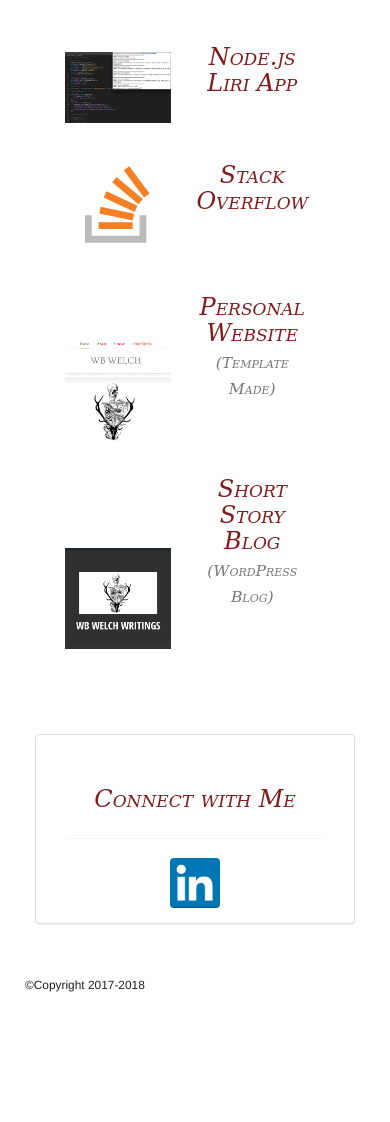
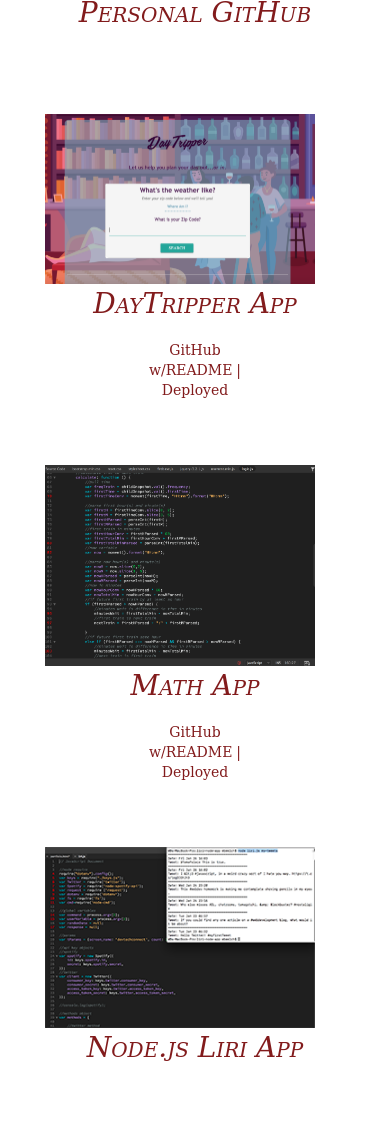
Before and after one commit to wbwelch/portfolio, a plain HTML site: page portfolio.html in a window 390 px wide. Shown: the part 831-1953 px from the top of the page. Before the commit the page ends 1835 px from the top, so only its background shows below. Drawn offline with nearby package versions, Linux system fonts and the light colour scheme.

Commit message:
CSS and HTML cleanup.

```diff
--- a/assets/CSS/style.css
+++ b/assets/CSS/style.css
@@ -39,19 +39,21 @@ h3 {
 	font-variant: small-caps;
 	font-size: 42px;
 }
-h1 {
-	font-size: 43px;
-}
 h3 {
 	font-size: 24px;
 	color: #821B1C;
 }
 .centered {
 	text-align: center;
+	color: #212121;
+}
+h1 {
+	font-size: 43px;
 }
 .nav-menu {
 	color: #821B1C;
 	text-decoration: underline;
+	font-size: 18px;
 }
 .small {
 	font-size: 18px;
@@ -61,6 +63,11 @@ small {
 }
 .bold {
 	font-weight: 700;
+}
+.photo-text-small {
+	color: #821B1C;
+	font-family: Constantia, "Lucida Bright", "DejaVu Serif", Georgia, "serif";
+	font-size: 14px;
 }
 /*
 ========================================
@@ -83,7 +90,7 @@ hr {
          -o-transform: rotate(120deg);
             transform: rotate(120deg);
     cursor: pointer;
-    }
+}
 .hexagon-in1 {
     overflow: hidden;
     width: 100%;
@@ -93,7 +100,7 @@ hr {
         -ms-transform: rotate(-60deg);
          -o-transform: rotate(-60deg);
             transform: rotate(-60deg);
-    }
+}
 .hexagon-in2 {
     width: 100%;
     height: 100%;
@@ -107,16 +114,12 @@ hr {
         -ms-transform: rotate(-60deg);
          -o-transform: rotate(-60deg);
             transform: rotate(-60deg);
-    }
-.hexagon-in2:hover {
-    opacity: 0.5;
-    filter: alpha(opacity=50); /* For IE8 and earlier */
-    }
+}
 .dodecagon {
     width: 200px;
     height: 200px;
     margin: -80px 0 0 20px;
-    }
+}
 #port-image {
 	position: relative;
 	top: 2em;
@@ -127,48 +130,66 @@ hr {
 GRID
 ========================================
 */
+.rela {
+	display: block;
+	position: relative;
+	margin: 0 auto;
+}
 .container {
 	height: auto;
-	margin: 10px;
 	position: relative;
+	margin: 10px auto;
+}
+.portfolio-entries {
+	width: 45%;
+	position: relative;
+	display: inline-block;
+	padding: 5px auto;
+	margin: 10px auto;
 }
 .portfolio-image {
 	position: relative;
-	width: 40%;
-	padding: 5px;
-	margin: 10px;
-	z-index: 0;
-	display: inline-block;
-}
-.footer {
-	display: table-row;
-	height: 1px;
+	width: 90%;
+	padding: 5px auto;
+	margin: 10px auto;
 }
 .photo-text {
-	position: inherit;
-	background: white;
+	position: relative;
+	background-color: rgba(255,255,255,0.00);
+	bottom: 30px;
+	color: #821B1C;
+	text-align: center;
+	width: 90%;
+	padding: 15px;
+	margin: 10px auto;
+}
+.photo-text-small {
+	display: inline;
+	position: relative;
 	bottom: 35px;
-	color: #821B1C;
-	display: inline-block;
-	text-align: center;
-	z-index: 1;
-	width: 43%;
 }
-.aside {
-	margin-left: 10em;
+.box-center {
+	width: 40%;
+	position: relative;
+	margin-left: auto;
+	margin-right: auto;
 }
 a {
 	text-align: center;
 }
 .connect {
 	position: relative;
-	padding: 3em auto;
-	margin: 3em auto;
+	padding: 10px auto;
+	margin: 10px auto;
 	width: 90%;
 }
 .about-me-holder {
-	padding: 1em;
-	margin: 1em auto;
+	padding: 5px;
+	margin: 10px auto;
+}
+.footer {
+	display: table-row;
+	height: 1px;
 }
 /*
 ========================================
@@ -179,12 +200,6 @@ MEDIA QUERIES
 	body {
 		width: 100%;
 	}
-	.aside {
-		width: 100%;
-		margin-top: 5em;
-		margin-left: auto;
-		margin-right: auto;
-	}
 	.about-me-holder {
 		position: relative;
 		top: 4em;
@@ -192,13 +207,12 @@ MEDIA QUERIES
 	#port-image {
 		top: 1em;
 	}
-@media screen and (max-width: 750px) {
-	body {
+	.portfolio-entries {
 		width: 100%;
 	}
-	.aside {
-		width: 100%;
-		margin-top: 5em;
-		margin-left: auto;
-		margin-right: auto;
+	.photo-text {
+		font-size: 28px;
 	}
+	.connect {
+		bottom: -30px;
+	}
--- a/portfolio.html
+++ b/portfolio.html
@@ -23,92 +23,94 @@
 					<ul class="centered nav navbar-nav inline-nav text-center">
 					<li><a class="centerd nav-menu" href="index.html">About</a></li>
 					<li><a class="centered nav-menu" href="portfolio.html">Portfolio</a></li>
-					<li><a class="centered nav-menu" href="contact.html">Contact</a></li>
+					<!--contact   <li><a class="centered nav-menu" href="contact.html">Contact</a></li>   -->
 					</ul>
 				</div>
 			</div>
 			<hr>
 			<!--main body-->
-			<div class="container">
-<!--
-				<div class="row">
-					<div class="panel panel-default col-lg-6 col-md-6 col sm-7 col-xs-12 text-left pageHeader">
-						<div class="panel-body">
-							<h2>
-								Portfolio
-							</h2>
+			<div class="row container">
+				<div class="rela col-lg-12 col-md-12 col sm-12 col-xs-12">
+					<!--digital art-->
+					<div class="portfolio-entries">
+						<img class="portfolio-image" src="assets/images/airhead.jpg" alt="Fluorescent woman with beta fish as a head.">
+						<a target="_blank" href="https://whitneywelch.myportfolio.com">
+							<h3 class="photo-text centered">Digital Art</h3>
+						</a>
+					</div>
+					<!--github-->
+					<div class="portfolio-entries">
+						<img class="portfolio-image" src="assets/images/github-logo.jpg" alt="GitHub Logo">
+						<a target="_blank" href="https://github.com/wbwelch">
+							<h3 class="photo-text centered">Personal GitHub</h3>
+						</a>
+					</div>
+					<!--daytripper app-->
+					<div class="portfolio-entries">
+						<img class="portfolio-image" src="assets/images/daytripper.png" alt="Screenshot from a liri node.js app.">
+						<h3 class="photo-text centered">DayTripper App</h3>
+						<div class="centered box-center">
+							<a target="_blank" href="https://github.com/wbwelch/DayTripper"><span class="photo-text-small">GitHub w/README</span></a>
+							<span class="photo-text-small"> | </span>
+							<a target="_blank" href="https://wbwelch.github.io/DayTripper/"><span class="photo-text-small">Deployed</span></a>
+						</div>
+					</div>
+					<!--math app-->
+					<div class="portfolio-entries">
+						<img class="portfolio-image" src="assets/images/train.png" alt="Screenshot from a social media page managed by Whitney Welch">
+						<h3 class="photo-text">Math App</h3>
+						<div class="centered box-center">
+							<a class="centered" target="_blank" href="https://github.com/wbwelch/train-schedule"><span class="photo-text-small">GitHub w/README</span></a>
+							<span class="photo-text-small"> | </span>
+							<a class="centered" target="_blank" href="https://wbwelch.github.io/train-schedule/"><span class="photo-text-small">Deployed</span></a>
+						</div>
+					</div>
+					<!--liri app-->
+					<div class="portfolio-entries">
+						<a target="_blank" href="https://github.com/wbwelch/liri-node-app">
+							<img class="portfolio-image" src="assets/images/liri-app.png" alt="Screenshot from a liri node.js app.">
+							<h3 class="photo-text centered">Node.js Liri App</h3>
+						</a>
+					</div>
+					<!--stack overflow-->
+					<div class="portfolio-entries">
+						<a target="_blank" href="https://stackoverflow.com/users/9064664/wb-w">
+							<img class="portfolio-image" src="assets/images/so-icon.svg" alt="Screenshot from Whitney Welch's Personal Website">
+							<h3 class="photo-text centered">Stack Overflow</h3>
+						</a>
+					</div>
+					<!--author website-->
+					<div class="portfolio-entries">
+						<a target="_blank" href="https://www.wbwelch.com">
+							<img class="portfolio-image" src="assets/images/personal-website.jpg" alt="Screenshot from Whitney Welch's Personal Website">
+							<h3 class="photo-text centered">Personal Website <span class="small">(Template Made)</span></h3>
+						</a>
+					</div>
+					<!--short story blog-->
+					<div class="portfolio-entries">
+						<a target="_blank" href="https://www.readwbwelch.com">
+							<img class="portfolio-image" src="assets/images/personal-blog.jpg" alt="Instagram logo with rounded corners">
+							<h3 class="photo-text centered">Short Story Blog<br><span class="small">(WordPress Blog)</span></h3>
+						</a>
 					</div>
 				</div>
 			</div>
--->
-				<div class="row">
-					<div class="conainer">
-						<div class="col-lg-6 col-md-6 col sm-7 col-xs-12">
-							<!--digital art-->
-							<a target="_blank" href="https://whitneywelch.myportfolio.com">
-								<img class="portfolio-image" src="assets/images/airhead.jpg" alt="Fluorescent woman with beta fish as a head.">
-								<h3 class="photo-text">Digital Art</h3>
-							</a>
-							<!--github-->
-							<a target="_blank" href="https://github.com/wbwelch">
-								<img class="portfolio-image" src="assets/images/github-logo.jpg" alt="GitHub Logo">
-								<h3 class="photo-text">Personal GitHub</h3>
-							</a>
-							<!--daytripper app-->
-							<img class="portfolio-image" src="assets/images/daytripper.png" alt="Screenshot from a liri node.js app.">
-							<h3 class="photo-text">DayTripper App</h3>
-							<br>
-							<a class="photo-text centered" target="_blank" href="https://github.com/wbwelch/DayTripper">GitHub with README</a>
-							<br>
-							<a class="photo-text centered" target="_blank" href="https://wbwelch.github.io/DayTripper/">Deployed</a>
-							<br>
-							<!--math app-->
-							<img class="portfolio-image" src="assets/images/train.png" alt="Screenshot from a social media page managed by Whitney Welch">
-							<h3 class="photo-text">Math App</h3>
-							<br>
-							<a class="photo-text centered" target="_blank" href="https://github.com/wbwelch/train-schedule">GitHub with README</a>
-							<br>
-							<a class="photo-text centered" target="_blank" href="https://wbwelch.github.io/train-schedule/">Deployed</a>
-							<br>
-							<!--liri app-->
-							<a target="_blank" href="https://github.com/wbwelch/liri-node-app">
-								<img class="portfolio-image" src="assets/images/liri-app.png" alt="Screenshot from a liri node.js app.">
-								<h3 class="photo-text">Node.js Liri App</h3>
-							</a>
-							<!--stack overflow-->
-							<a target="_blank" href="https://stackoverflow.com/users/9064664/wb-w">
-								<img class="portfolio-image" src="assets/images/so-icon.svg" alt="Screenshot from Whitney Welch's Personal Website">
-								<h3 class="photo-text">Stack Overflow</h3>
-							</a>
-							<!--author website-->
-							<a target="_blank" href="https://www.wbwelch.com">
-								<img class="portfolio-image" src="assets/images/personal-website.jpg" alt="Screenshot from Whitney Welch's Personal Website">
-								<h3 class="photo-text">Personal Website <span class="small">(Template Made)</span></h3>
-							</a>
-							<!--short story blog-->
-							<a target="_blank" href="https://www.readwbwelch.com">
-								<img class="portfolio-image" src="assets/images/personal-blog.jpg" alt="Instagram logo with rounded corners">
-								<h3 class="photo-text">Short Story Blog<br><span class="small">(WordPress Blog)</span></h3>
-							</a>
-
-						</div>
-					</div>
 			<!--aside-->
-					<div class="aside panel panel-default col-lg-3 col-md-3 col sm-12 col-xs-12 text-center">
-						<div class="panel-body">
+			<div class="connect row">
+				<div class="panel panel-default col-lg-12 col-md-12 col sm-12 col-xs-12 centered">
 					<div class="panel">
-								<h3 class="panel-body">
+						<h3 class="panel-heading">
 							Connect with Me
 						</h3>
 					</div>
 					<!--link and logo-->
+					<div class="panel-body">
 						<a target="_blank" href="https://www.linkedin.com/in/whitney-welch/"><img src="assets/images/linkedin-logo.png" alt="LinkedIn logo with rounded corners" style="width:50px;"></a>
 					</div>
 				</div>
 			</div>
 		</div>
 
-		</div>
 
 		<footer class="footer text-center">
 			<div class="container">
```
Also changed, not shown: index.html (+5 -6 lines). Lines whose indentation alone changed are shown as unchanged.
